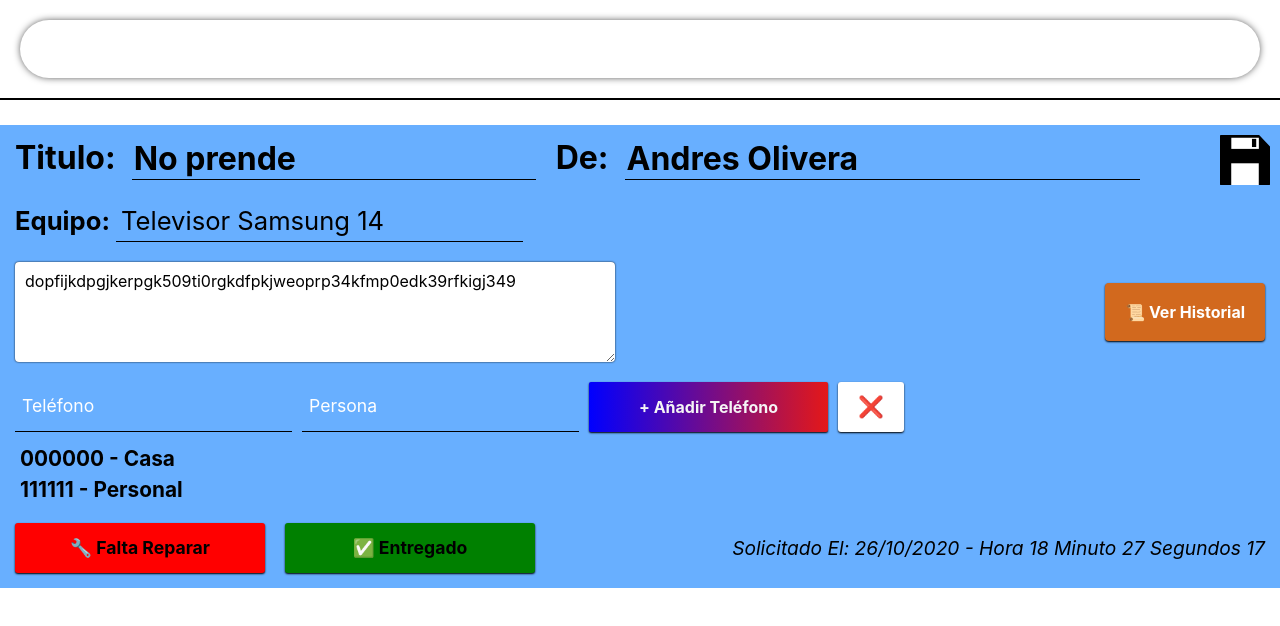
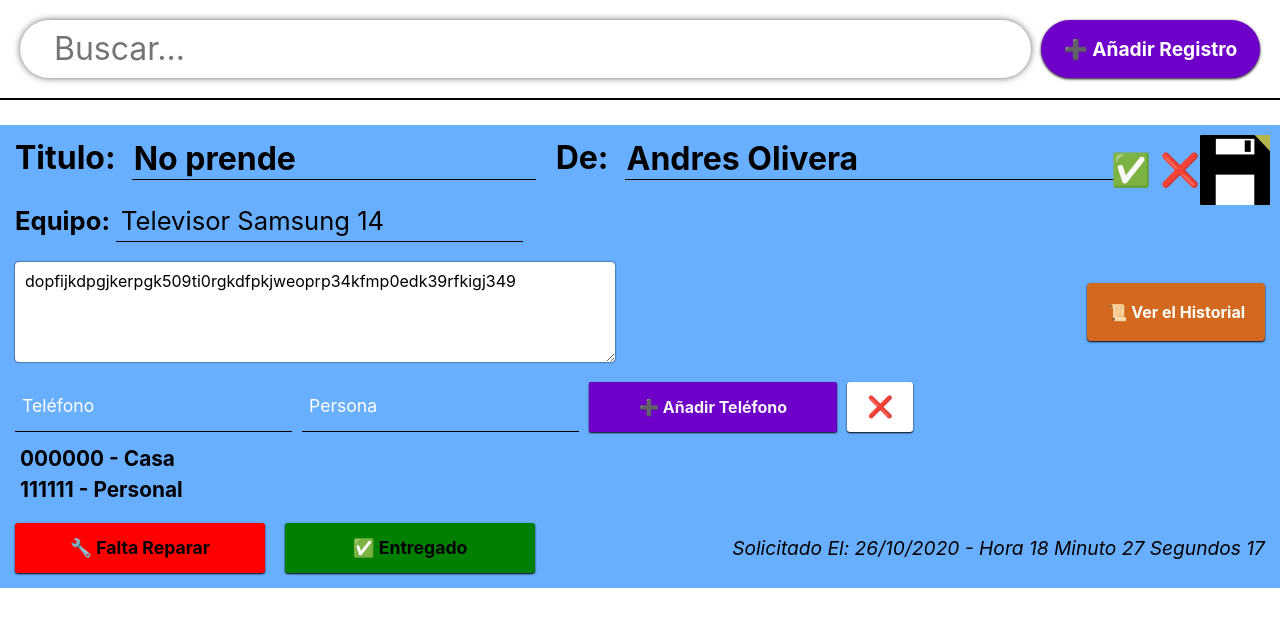
Before and after one commit to Mastercorvo/registro-de-clientes-con-electron, a React (Create React App) app: page / in a window 1280 px wide. Both pictures are taken after a click on the button "📦 No Entregado". Shown: the top 626 px of the page. Built offline with nearby package versions, Linux system fonts and the light colour scheme.

Commit message:
Añadiendo un buscador

```diff
--- a/src/App.css
+++ b/src/App.css
@@ -22,11 +22,35 @@ button{
 
   padding: 20px;
 
+  grid-template-columns: auto 0.3fr;
+
   box-sizing: border-box;
 
   border-bottom: 2px black solid;
 
   margin-bottom: 25px;
+
+  gap: 10px;
+
+}
+
+.search button{
+
+  border-radius: 50px;
+
+  border: none;
+
+  box-shadow: 0 1px 3px black;
+
+  background-color: rgb(111, 0, 202);
+
+  outline: none;
+
+  color: white;
+
+  font-weight: bold;
+
+  font-size: 1.2em;
 
 }
 
@@ -66,13 +90,37 @@ input{
 
   position: relative;
 
+  margin-bottom: 35px;
+
+}
+
+@keyframes Parpadeo {
+
+  0% {
+
+    background-color: red;
+
+  }
+
+  50% {
+
+    background-color: yellow;
+
+  }
+
+  100% {
+
+    background-color: blue;
+
+  }
+
 }
 
 .register .save{
 
-  width: 50px;
+  width: 70px;
 
-  height: 50px;
+  height: 70px;
 
   position: absolute;
 
@@ -84,7 +132,39 @@ input{
 
   right: 10px;
 
+  animation-name: Parpadeo;
+
+  animation-duration: 2s;
+
+  animation-iteration-count: infinite;
+
+  animation-direction: alternate;
+
+  font-size: 2em;
+
+  align-items: center;
+
+  justify-content: center;
+
+}
+
+.register .save > *{
+
+  position: absolute;
+
   cursor: pointer;
+
+}
+
+.register .save .yes{
+
+  right: 170%;
+
+}
+
+.register .save .no{
+
+  right: 100%;
 
 }
 
@@ -156,7 +236,7 @@ input{
 
 }
 
-input::placeholder{
+.register input::placeholder{
 
   color: white;
 
@@ -175,7 +255,7 @@ input::placeholder{
 
   box-shadow: 0 1px 2px black;
 
-  background-image: linear-gradient(to right, blue, rgb(228, 24, 24));
+  background-color: rgb(111, 0, 202);
 
   font-weight: bold;
 
--- a/src/App.jsx
+++ b/src/App.jsx
@@ -11,19 +11,12 @@ const REGISTERS = {
       name: "Andres Olivera",
       equipo: "Televisor Samsung 14",
       create_at_date: getNowTime(),
-      phones:[{number:"000000", name:"Casa"}, {number:"111111", name:"Personal"}],
+      phones:[["000000", "Casa"], ["111111", "Personal"]],
       title: "No prende",
       description: "dopfijkdpgjkerpgk509ti0rgkdfpkjweoprp34kfmp0edk39rfkigj349",
       fix: false,
       pendiente: true,
-      cache: [{ name: "Andres Olivera",
-      equipo: "Televisor Samsung 14",
-      phones:[{number:"000000", name:"Casa"}, {number:"111111", name:"Personal"}],
-      title: "No prende",
-      description: "dopfijkdpgjkerpgk509ti0rgkdfpkjweoprp34kfmp0edk39rfkigj349",
-      fix: false,
-      pendiente: true,
-      MODIFY_AT_DATE: getNowTime()}]
+      cache: []
     }
 }
 
@@ -43,6 +36,8 @@ function Cache({DATA, setShowCache}){
 
   }
 
+  //const OLD_OBJECT = [name, equipo, phones, title, description, fix, pendiente, cache, getNowTime()]
+
   const SCROLL = useRef()
 
   useEffect(()=>{
@@ -57,7 +52,13 @@ function Cache({DATA, setShowCache}){
 
       <h2>Registros</h2>
 
-    {DATA.map(e=><p>Actualización Hecha El: {e.MODIFY_AT_DATE} <br/> Nombre: {e.name} - Titulo: {e.title} - Equipo: {e.equipo} <br/> Descripción: {e.description} <br/> Reparado: {e.fix?'Sí.':'No.'} - Entregado: {e.pendiente?'Sí.':'No.'}</p>)}
+{DATA.map(e=><p>Actualización Hecha El: {e[8]} <br/> Nombre: {e[0]} - Titulo: {e[3]} - Equipo: {e[1]} <br/> Teléfonos: <br/> {e[2].map((v, i)=>{
+
+    if(i === e[2].length -1) return v.join(' ');
+
+    return <> {v.join(' ')} <br/> </> ;
+
+})} <br/> Descripción: {e[4]} <br/> Reparado: {e[5]?'Sí.':'No.'} - Entregado: {e[6]?'Sí.':'No.'}</p>)}
 
     </div>
     <button onClick={buttonHandler}>Salir</button>
@@ -68,7 +69,7 @@ function Cache({DATA, setShowCache}){
 
 function Register(DATA){
 
-  const {name: NAME, equipo: EQUIPO, create_at_date, phones: PHONES, title: TITLE, description: DESCRIPTION, fix: FIX, pendiente: PENDIENTE, id, setRegisters, cache} = DATA;
+  const {name: NAME, equipo: EQUIPO, create_at_date, phones: PHONES, title: TITLE, description: DESCRIPTION, fix: FIX, pendiente: PENDIENTE, id, setRegisters, setViewRegisters, cache} = DATA;
 
   const [name, setName] = useState(NAME);
   const nameHandler = ({target})=> setName(target.value);
@@ -107,6 +108,9 @@ function Register(DATA){
 
     delete COPY.id
     delete COPY.cache
+    delete COPY.registers
+    delete COPY.setRegisters
+    delete COPY.setViewRegisters
 
     const OriginalObject = JSON.stringify(COPY);
 
@@ -121,7 +125,7 @@ function Register(DATA){
 
     if(phones.find(({number})=> number === numberPhone)) return alert('Numero de Teléfono Ya Registrado');
 
-    setPhones(value=>[{number: numberPhone, name: personPhone}, ...value, ]);
+    setPhones(value=>[[numberPhone, personPhone], ...value, ]);
 
     setNumberPhone('');
 
@@ -133,9 +137,22 @@ function Register(DATA){
 
     setPhones(value=>{
 
-      return value.filter(({number})=> number !== phone)
+      return value.filter(({number})=> number !== phone);
 
-    })
+    });
+
+  }
+
+  function getData(value){
+
+    const COPY = {...value};
+
+    const OLD_OBJECT = [name, equipo, phones, title, description, fix, pendiente, cache, getNowTime()]
+
+    COPY[id] = {name, equipo, create_at_date, phones, title, description, fix, pendiente, cache :[OLD_OBJECT ,...cache]};
+
+
+    return COPY;
 
   }
 
@@ -143,23 +160,38 @@ function Register(DATA){
 
     setRegisters(value=>{
 
-      const COPY = {...value};
+      return getData(value);
 
-      const OLD_OBJECT = {name, equipo, phones, title, description, fix, pendiente, cache, MODIFY_AT_DATE: getNowTime()}
+    });
 
-      console.log(OLD_OBJECT);
-      COPY[id] = {name, equipo, create_at_date, phones, title, description, fix, pendiente, cache :[OLD_OBJECT ,...cache]};
+    setViewRegisters(value=>{
 
+      return getData(value);
 
-      return COPY;
+    });
 
-    })
+  }
+
+  function cancel(){
+
+    setName(NAME);
+    setTitle(TITLE);
+    setEquipo(equipo);
+    setDescription(DESCRIPTION);
+    setFix(FIX);
+    setPendiente(PENDIENTE);
+    setPhones(PHONES);
 
   }
 
   return (<div className="register">
     {showCache && <Cache DATA={DATA.cache} setShowCache={setShowCache}/>}
-    <div className="save" onClick={saveHandler} style={{display:edit?'block':'none'}}></div>
+    <div className="save" style={{display:edit?'flex':'none'}}>
+
+      <div className="yes" onClick={saveHandler} title="Guardar cambios">✅</div>
+      <div className="no" onClick={cancel} title="Cancelar cambios">❌</div>
+
+    </div>
     <div className="title-container">
       <label>Titulo: </label><input type="text" className="title" placeholder="Titulo de la Falla" value={title} onChange={titleHandler} />
       <label>De: </label>
@@ -168,16 +200,16 @@ function Register(DATA){
     <label>Equipo: <input type="text" className="equipo" placeholder="Equipo" value={equipo} onChange={equipoHandler} /></label>
     <div className="container">
       <textarea className="description" placeholder="Description" value={description} onChange={descriptionHandler} />
-      <button onClick={()=>setShowCache(true)}>📜 Ver Historial</button>
+      <button onClick={()=>setShowCache(true)}>📜 Ver el Historial</button>
     </div>
     <div className="phones">
       <div className="container">
         <input type="text" placeholder="Teléfono" value={numberPhone} onChange={numberPhoneHandler} />
         <input type="text" placeholder="Persona" value={personPhone} onChange={personPhoneHandler} />
-        <button onClick={addPhone}>+ Añadir Teléfono</button>
+        <button onClick={addPhone}>➕ Añadir Teléfono</button>
         <button onClick={deletePhonesHandler} className="delete">❌</button>
       </div>
-{phones.map(({number, name}, i)=> <div className="phone" key={i}>{deletedPhones && <button onClick={()=>deletePhone(number)}>❌</button>} {number} - {name} </div>)}
+{phones.map(([number, name], i)=> <div className="phone" key={i}>{deletedPhones && <button onClick={()=>deletePhone(number)}>❌</button>} {number} - {name} </div>)}
     </div>
     <div className="estado">
       <div className="container">
@@ -194,20 +226,78 @@ function Register(DATA){
 
 function App() {
 
-  const [registers, setRegisters] = useState(REGISTERS)
+  const [registers, setRegisters] = useState(REGISTERS);
+
+  const [viewRegisters, setViewRegisters] = useState(registers);
+
+  const [search, setSearch] = useState('');
+
+  const genericRegister = {
+      name: "",
+      equipo: "",
+      phones:[],
+      title: "",
+      description: "",
+      fix: false,
+      pendiente: true,
+      cache: []
+    }
+
+  function searchHandler({target: { value } }){
+
+    setSearch(value);
+
+    if(!value) return setViewRegisters(registers);
+
+    setViewRegisters(()=>{
+
+      return Object.fromEntries(Object.entries(registers).map(([index, e])=>{
+
+        const COPY = {e}
+        return [JSON.stringify(Object.values(COPY)).match(new RegExp(value,'i')), [index, e]];
+
+      })
+      .filter(([e])=>e)
+      .sort(([a], [b])=>{
+
+        return b[0].length - a[0].length;
+
+      })
+      .sort(([a], [b])=>{
+
+        return a.index - b.index;
+
+      })
+      .map(([, e])=>e));
+
+    });
+
+  }
+
+  function addRegister(){
+
+    setViewRegisters(registers=>{
+
+      return {[uuidv4()]:{...genericRegister, create_at_date: getNowTime()}, ...registers}
+
+    });
+
+  }
 
   return (
     <div className="App">
 
       <div className="search">
 
-        <input type="text" placeholder="Buscar..." />
+        <input type="text" value={search} onChange={searchHandler} placeholder="Buscar..." />
+
+        <button onClick={addRegister}>➕ Añadir Registro</button>
 
       </div>
 
       <div className="registers">
 
-        {Object.entries(registers).map(([index, value])=> <Register {...value} setRegisters={setRegisters} id={index}/>)}
+        {Object.entries(viewRegisters).map(([index, value])=> <Register {...value} setViewRegisters={setViewRegisters} setRegisters={setRegisters} id={index} key={index}/>)}
 
       </div>
 
```
Also changed, not shown: 1 other file (tests, documents, lock files or other folders).
